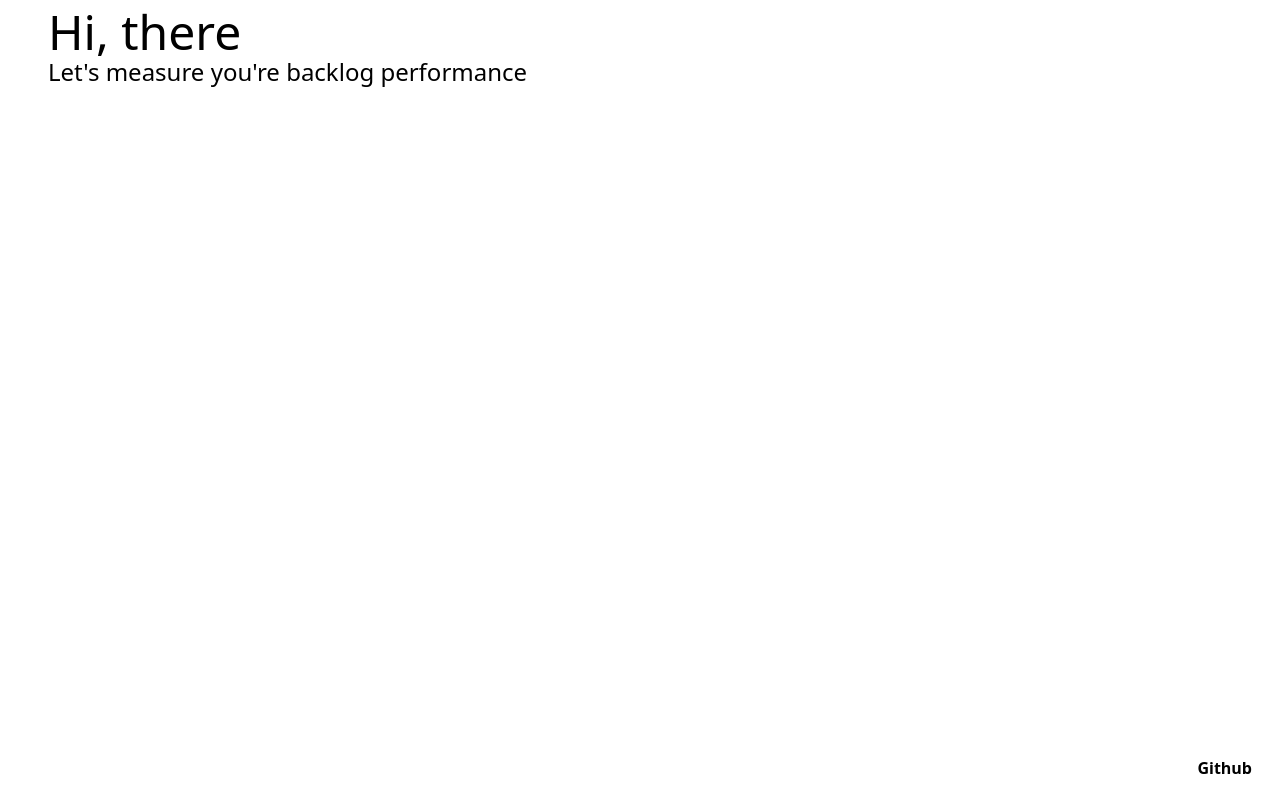
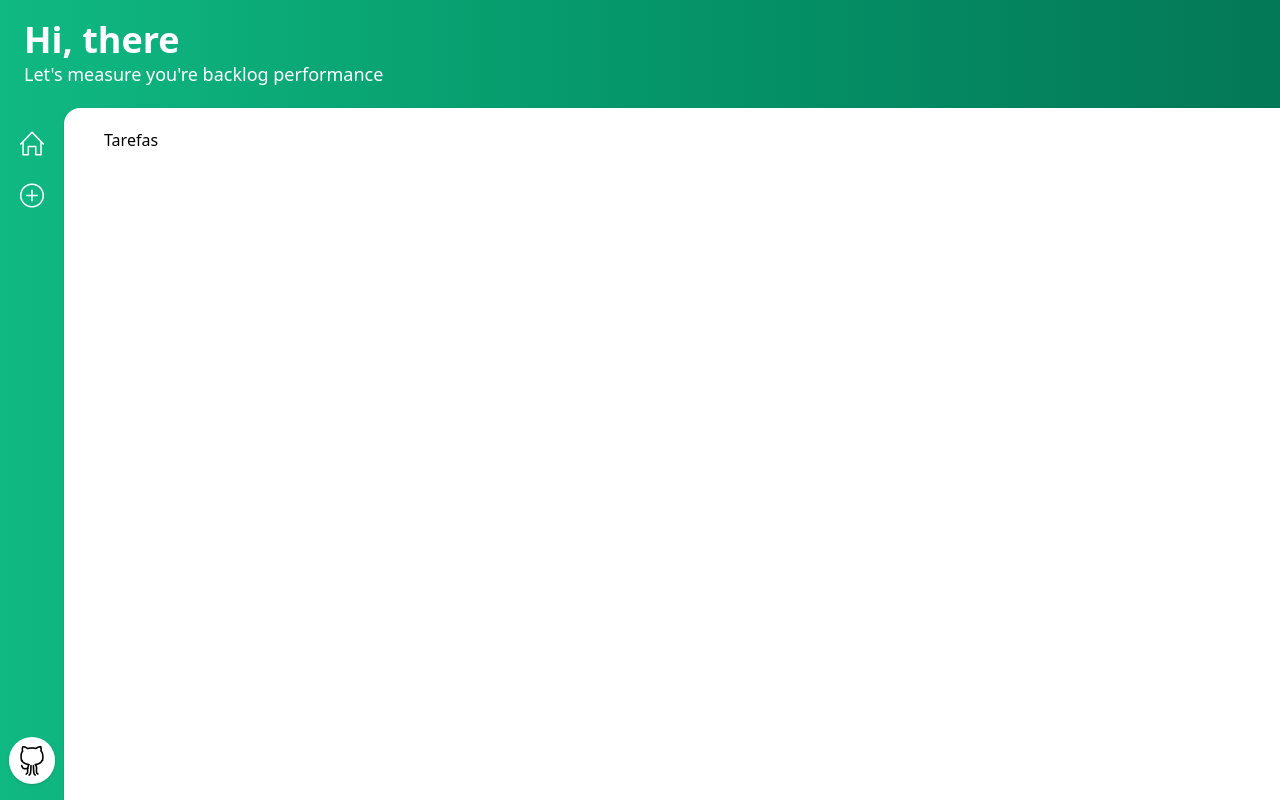
Before and after one commit to josemoraes/backlog-performance, a website built with webpack: page src/index.html in a window 1280 px wide. Built offline with nearby package versions, Linux system fonts and the light colour scheme.

Commit message:
feat: Defining visual

```diff
--- a/src/index.html
+++ b/src/index.html
@@ -5,11 +5,12 @@
   <meta charset="UTF-8" />
   <meta http-equiv="X-UA-Compatible" content="IE=edge" />
   <meta name="viewport" content="width=device-width, initial-scale=1.0" />
+  <link rel="stylesheet" href="https://cdnjs.cloudflare.com/ajax/libs/simple-line-icons/2.5.5/css/simple-line-icons.min.css" integrity="sha512-QKC1UZ/ZHNgFzVKSAhV5v5j73eeL9EEN289eKAEFaAjgAiobVAnVv/AGuPbXsKl1dNoel3kNr6PYnSiTzVVBCw==" crossorigin="anonymous" referrerpolicy="no-referrer" />
   <title>Backlog Performance</title>
 </head>
 
 <body class="w-full h-full min-h-screen">
-  <div id="App" class="bg-white w-full h-full py-2 px-12"></div>
+  <div id="App" class="w-full h-full min-h-screen flex flex-col bg-gradient-to-r from-green-500 via-green-600 to-green-700"></div>
   <div id="Messages"
     class="absolute top-10 w-full px-2 py-4 overflow-x-auto text-center whitespace-no-wrap rounded-md hidden"
     role="alert">
--- a/src/pages/Home/index.html
+++ b/src/pages/Home/index.html
@@ -1,10 +1,24 @@
-<aside>
-  <header>
-    <h1 class="text-5xl">Hi, there</h1>
-    <h2 class="text-2xl">Let's measure you're backlog performance</h2>
-  </header>
-
-</aside>
-<main class="w-full h-full">
-</main>
-<div data-component="app-component-footer"></div>
+<header class="py-5 px-6 text-white">
+  <h1 class="text-4xl font-bold">Hi, there</h1>
+  <h2 class="text-lg font-thin">Let's measure you're backlog performance</h2>
+</header>
+<div class="flex flex-row flex-1">
+  <aside class="w-16 pt-5 flex flex-col items-center justify-between">
+    <ul class="flex flex-col items-center">
+      <li class="mb-5">
+        <a href="#"><span class="icon-home text-2xl text-white"></span></a>
+      </li>
+      <li class="mb-5">
+        <a href="#add-task"><span class="icon-plus text-2xl text-white"></span></a>
+      </li>
+    </ul>
+    <ul class="flex flex-col items-center mb-5">
+      <li>
+        <a href="https://github.com/josemoraes/backlog-performance" target="_blank"><span class="icon-social-github text-3xl p-2 rounded-full bg-white shadow hover:bg-green-600 hover:text-white transition duration-200 ease-in-out"></span></a>
+      </li>
+    </ul>
+  </aside>
+  <main class="flex-1 shadow bg-white rounded-tl-2xl px-10 py-5">
+    <h2>Tarefas</h2>
+  </main>
+</div>
--- a/src/pages/Home/index.js
+++ b/src/pages/Home/index.js
@@ -1,12 +1,9 @@
 const template = require("./index.html");
-import logo from '../../assets/images/activity.svg';
 
 const _getTemplate = () => {
   return template;
 };
 
-const _page_events = () => {
-
-};
+const _page_events = () => {};
 
 export default { _getTemplate, _page_events };
```
